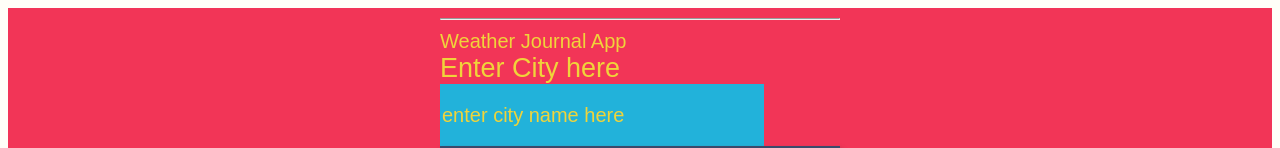
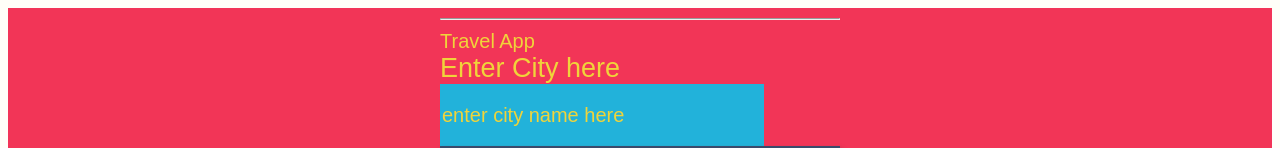
Before and after one commit to benjaminhyw/udacity-travel-app, a website built with webpack: page src/client/views/index.html in a window 1280 px wide. Shown: the top 148 px of the page. Built offline with nearby package versions, Linux system fonts and the light colour scheme; no server answers.

Commit message:
Update titles

```diff
--- a/src/client/views/index.html
+++ b/src/client/views/index.html
@@ -2,7 +2,7 @@
 <html>
   <head>
     <meta charset="UTF-8" />
-    <title>Weather Journal</title>
+    <title>Travel Journal</title>
     <link
       href="https://fonts.googleapis.com/css?family=Oswald:400,600,700|Ranga:400,700&display=swap"
     />
@@ -13,7 +13,7 @@
       <main>
         <hr />
         <div class="holder headline">
-          Weather Journal App
+          Travel App
         </div>
         <div class="holder city">
           <label for="city">Enter City here</label>
```
